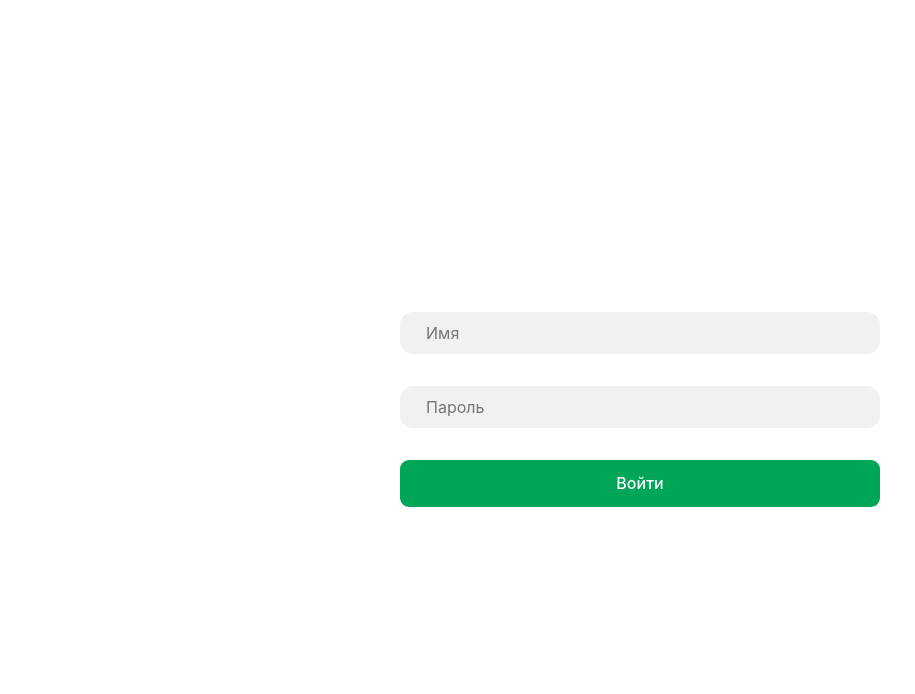
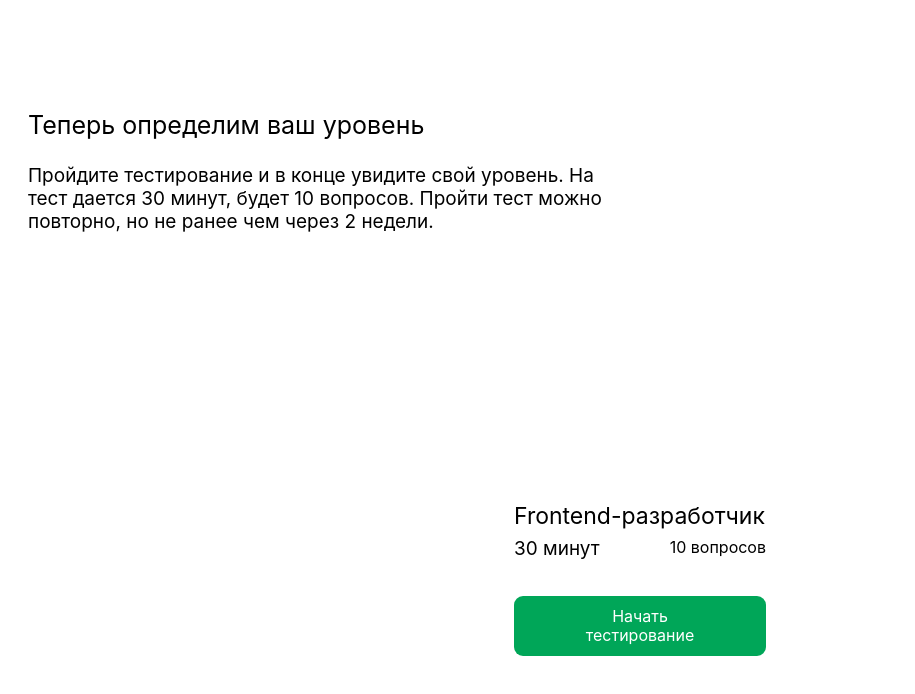
Before and after one commit to quorus-environment/sb-teach, a React (Vite) app: page /test/entry in a window 1280 px wide. Before the commit this address led to /sign-in. Shown: the top 694 px of the page, without its empty margins (0-915 px from the left). Built offline with nearby package versions, Linux system fonts and the light colour scheme.

Commit message:
feat: made question's page

```diff
--- a/package.json
+++ b/package.json
@@ -10,6 +10,7 @@
   },
   "dependencies": {
     "axios": "^1.3.5",
+    "prettier": "^2.8.7",
     "react": "^18.2.0",
     "react-dom": "^18.2.0",
     "react-router-dom": "^6.10.0",
--- a/src/app/app.tsx
+++ b/src/app/app.tsx
@@ -1,19 +1,27 @@
-import './app.css'
-import {Auth} from "../pages/auth/auth";
-import { Routes, Route, Navigate } from "react-router-dom";
-
+import "./app.css"
+import { Auth } from "../pages/auth/auth"
+import { Routes, Route, Navigate } from "react-router-dom"
+import { EntryTest } from "../pages/entry-test/entry-test"
+import { EntryTestQuestion } from "../pages/entry-test-question/entry-test-question"
+import { EntryTestStatistic } from "../pages/entry-test-statistic/entry-test-statistic"
 
 const App = () => {
   const token = localStorage.getItem("token")
   if (!token) {
     return (
-            <div id="app">
+      <div className="app" id="app">
         <Routes>
           <Route path="/sign-in" element={<Auth />}></Route>
           <Route path="*" element={<Navigate to="/sign-in" />}></Route>
+          <Route path="/test/entry" element={<EntryTest />}></Route>
+          <Route path="/test/entry/:id" element={<EntryTestQuestion />}></Route>
+          <Route
+            path="/test/entry/statistic"
+            element={<EntryTestStatistic />}
+          ></Route>
         </Routes>
       </div>
-        );
+    )
   }
 
   return (
@@ -23,7 +31,7 @@ const App = () => {
         <Route path="*" element={<Navigate to={"/"} />}></Route>
       </Routes>
     </div>
-    );
+  )
 }
 
 export default App
--- /dev/null
+++ b/src/pages/entry-test-question/entry-test-question.css
@@ -0,0 +1,41 @@
+.test-question__container {
+    color: black;
+    padding-top: 110px;
+}
+
+.test-question__question--number {
+    font-weight: 400;
+    font-size: 25px;
+    line-height: 30px;
+    margin-bottom: 89px;
+}
+
+.test-question__question-container {
+    height: 110px;
+    margin-bottom: 240px;
+}
+
+.test-question__answers-container {
+    display: flex;
+    flex-wrap: wrap;
+    justify-content: center;
+    margin-bottom: 70px;
+}
+
+.test-question__answer {
+    width: 400px;
+    margin-bottom: 21px;
+    background-color: white;
+    border: solid 2px #00A658;
+    color: black;
+}
+
+.test-question__answer:not(:nth-child(2n)) {
+    margin-right: 50px;
+}
+
+
+.test-question__answer--active {
+    background-color: #00A658;
+    color: white
+}
--- /dev/null
+++ b/src/pages/entry-test-question/entry-test-question.tsx
@@ -0,0 +1,54 @@
+import React, { useState } from "react"
+import "./entry-test-question.css"
+import { questions } from "../entry-test/entry-test"
+import { useNavigate, useParams } from "react-router-dom"
+import { Button } from "../../shared/ui/button/button"
+
+export const EntryTestQuestion = () => {
+  const navigate = useNavigate()
+  const { id } = useParams()
+  const [activeAnswer, setActiveAnswer] = useState<null | number>(null)
+
+  const question = questions.find((el) => el.id === id)
+  const questionIndex = questions.findIndex((el) => el.id === id)
+
+  const handleClick = () => {
+    if (questionIndex === questions.length - 1) {
+      navigate(`/test/entry/statistic`, { replace: true })
+    } else {
+      navigate(`/test/entry/${questions[questionIndex + 1].id}`)
+    }
+    setActiveAnswer(null)
+  }
+
+  const handleSetActive = (index: number) => {
+    setActiveAnswer(index)
+  }
+
+  return (
+    <div className="test-question__container">
+      <p className="test-question__question--number">Вопрос {questionIndex}</p>
+      <div className="test-question__question-container">
+        <p className="test-question__question">{question?.question}</p>
+      </div>
+      <div className="test-question__answers-container">
+        {question?.answers.map((answer, index) => (
+          <Button
+            key={index}
+            onClick={() => handleSetActive(index)}
+            extraClass={`test-question__answer ${
+              index === activeAnswer ? "test-question__answer--active" : null
+            }`}
+          >
+            {answer}
+          </Button>
+        ))}
+      </div>
+      {questionIndex + 1 !== questions.length ? (
+        <Button onClick={handleClick}>Перейти к следующему</Button>
+      ) : (
+        <Button onClick={handleClick}>Завершить тест</Button>
+      )}
+    </div>
+  )
+}
--- /dev/null
+++ b/src/pages/entry-test-statistic/entry-test-statistic.tsx
@@ -0,0 +1,5 @@
+import React from "react"
+
+export const EntryTestStatistic = () => {
+  return <div>123</div>
+}
--- /dev/null
+++ b/src/pages/entry-test/entry-test.css
@@ -0,0 +1,59 @@
+.entry-test__container {
+    padding-top: 110px;
+    color: black
+}
+
+.entry-test__title {
+    font-weight: 400;
+    font-size: 25px;
+    line-height: 30px;
+    margin-bottom: 24px;
+}
+
+.entry-test__text-container {
+    font-weight: 400;
+    font-size: 19px;
+}
+
+.entry-test__text-container {
+    width: 592px;
+    margin-bottom: 270px;
+}
+
+
+.entry-test__test {
+    width: 252px;
+}
+
+.test-info__title {
+    font-weight: 400;
+    font-size: 23px;
+    line-height: 27px;
+    margin-bottom: 7px;
+}
+
+.test-info__details {
+    display: flex;
+    justify-content: space-between;
+}
+
+.test-info__text {
+    font-weight: 400;
+    font-size: 19px;
+    line-height: 23px;
+    max-width: 50%;
+    margin-bottom: 36px;
+}
+
+.entry-test__test-info {
+    width: 252px;
+    margin: 0 auto;
+}
+
+
+.entry-test__button {
+    padding: 11px 47px;
+    font-weight: 400;
+    font-size: 16px;
+    line-height: 19px;
+}
--- /dev/null
+++ b/src/pages/entry-test/entry-test.tsx
@@ -0,0 +1,60 @@
+import React, { FC, useEffect, useState } from "react"
+import "./entry-test.css"
+import { Button } from "../../shared/ui/button/button"
+import { useNavigate } from "react-router-dom"
+
+export type TQuestion = {
+  id: string
+  type: string
+  question: string
+  answers: Array<string | number>
+  answer: number
+}
+
+export const questions: Array<TQuestion> = [
+  {
+    id: "1",
+    type: "React",
+    question: "Бла-бла",
+    answers: [1, 2, 3, 4],
+    answer: 2,
+  },
+  { id: "2", type: "Js", question: "Ы-Ы", answers: [1, 2, 3, 4], answer: 1 },
+  { id: "3", type: "React", question: "и-и", answers: [1, 2, 3, 4], answer: 3 },
+]
+
+export const EntryTest: FC = () => {
+  const navigate = useNavigate()
+  const [id, setId] = useState<string | number | null>(null)
+  const handleClick = () => {
+    if (id) {
+      navigate(`/test/entry/${questions[0].id}`, { replace: true })
+    }
+  }
+  useEffect(() => {
+    setId(questions[0].id)
+  })
+
+  return (
+    <div className="entry-test__container">
+      <div className="entry-test__text-container">
+        <h1 className="entry-test__title">Теперь определим ваш уровень</h1>
+        <p className="entry-test__desc">
+          Пройдите тестирование и в конце увидите свой уровень. На тест дается
+          30 минут, будет 10 вопросов. Пройти тест можно повторно, но не ранее
+          чем через 2 недели.
+        </p>
+      </div>
+      <div className="entry-test__test-info">
+        <h2 className="test-info__title">Frontend-разработчик</h2>
+        <div className="test-info__details">
+          <p className="test-info__text">30 минут</p>
+          <p>10 вопросов</p>
+        </div>
+        <Button onClick={handleClick} extraClass={"entry-test__button"}>
+          Начать тестирование
+        </Button>
+      </div>
+    </div>
+  )
+}
```
Also changed, not shown: src/pages/entry-test-statistic/entry-test-statistic.css (added), src/shared/stores/questions/lib/questions-store.tsx (added), src/shared/stores/questions/model/model.tsx (added), 1 other file (tests, documents, lock files or other folders). Lines whose indentation alone changed are shown as unchanged.
